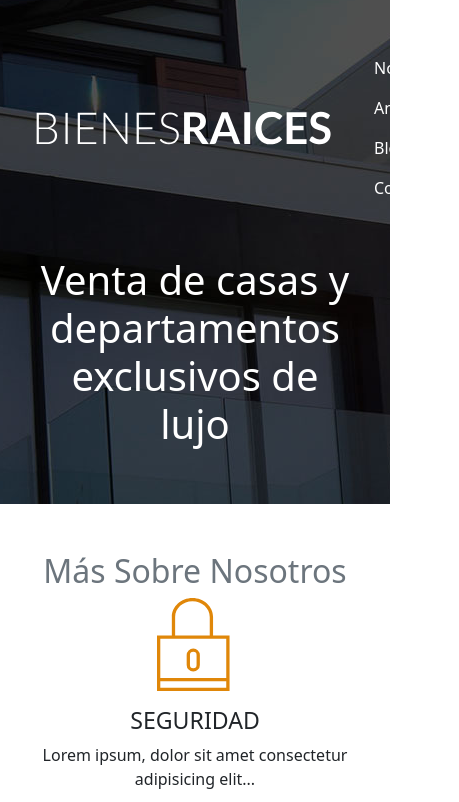
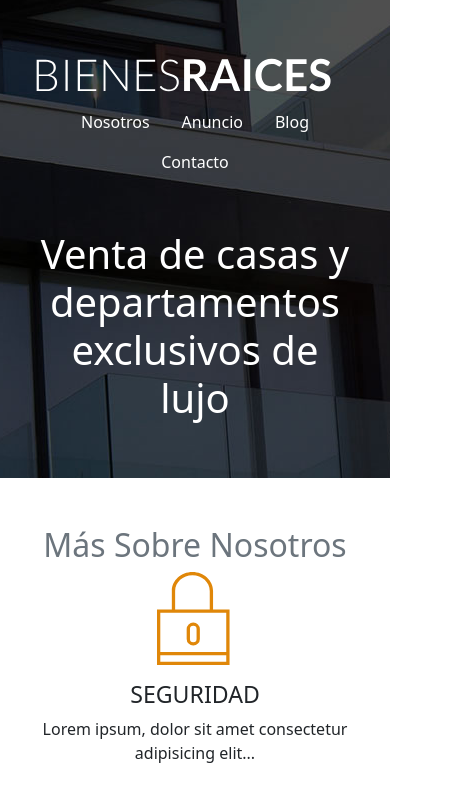
Before and after one commit to LautaroRojasTorrilla/LABO3-TP-FINAL, a plain HTML site: page index.html in a window 390 px wide. Shown: the top 802 px of the page, 459 px wide, since content can reach past the window. Drawn offline with Linux system fonts and the light colour scheme.

Commit message:
correcion header

```diff
--- a/index.html
+++ b/index.html
@@ -11,18 +11,24 @@
 <body>
     <header class="bg-dark text-white py-5" style="background-image: url(./images/header.jpg); background-repeat: no-repeat; background-position: center center;">
         <div class="container">
-            <div class="d-flex justify-content-between align-items-center">
-                <img src="./images/logo.svg" alt="logo" class="img-fluid">
-                <nav>
-                    <ul class="nav">
-                        <li class="nav-item"><a class="nav-link text-white" href="#">Nosotros</a></li>
-                        <li class="nav-item"><a class="nav-link text-white" href="#">Anuncio</a></li>
-                        <li class="nav-item"><a class="nav-link text-white" href="#">Blog</a></li>
-                        <li class="nav-item"><a class="nav-link text-white" href="#">Contacto</a></li>
-                    </ul>
-                </nav>
+            <div class="row align-items-center">
+                <div class="col-12 col-md-6 text-center text-md-start">
+                    <img src="./images/logo.svg" alt="logo" class="img-fluid">
+                </div>
+                <div class="col-12 col-md-6">
+                    <nav class="nav justify-content-center justify-content-md-end">
+                        <a class="nav-link text-white" href="#">Nosotros</a>
+                        <a class="nav-link text-white" href="#">Anuncio</a>
+                        <a class="nav-link text-white" href="#">Blog</a>
+                        <a class="nav-link text-white" href="#">Contacto</a>
+                    </nav>
+                </div>
             </div>
-            <h1 class="mt-5 display-4 text-center">Venta de casas y departamentos exclusivos de lujo</h1>
+            <div class="row">
+                <div class="col-12">
+                    <h1 class="mt-5 display-4 text-center">Venta de casas y departamentos exclusivos de lujo</h1>
+                </div>
+            </div>
         </div>
     </header>
     <section id="masNosotros" class="py-5">
@@ -158,7 +164,7 @@
                 <a class="nav-link text-white" href="#">Blog</a>
                 <a class="nav-link text-white" href="#">Contacto</a>
             </nav>
-            <p class="text-center mt-3">Todos los derechos reservados <time>2024</time> &copy;</p>
+            <p class="text-center mt-3">Todos los derechos reservados <time>2021</time> &copy;</p>
         </div>
     </footer>
     <script src="./bootstrap/js/bootstrap.bundle.min.js"></script>
```
